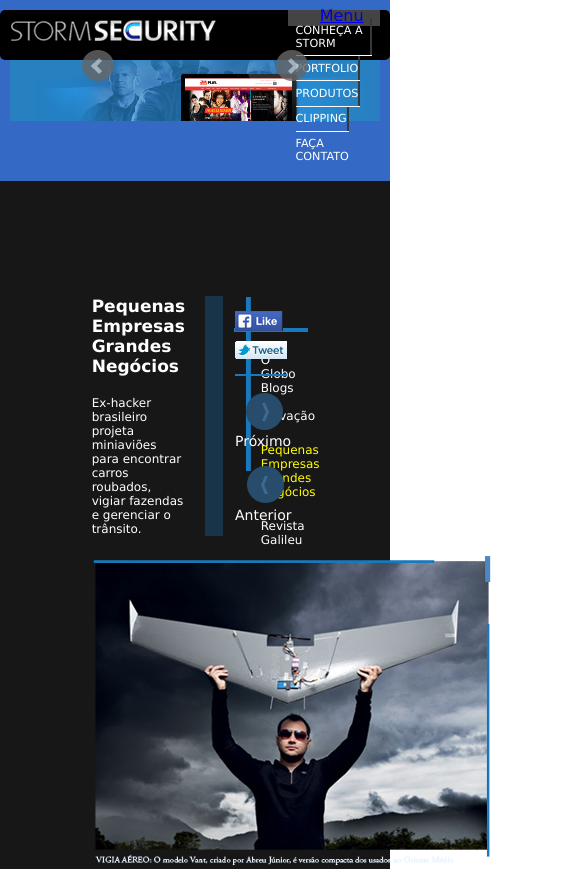
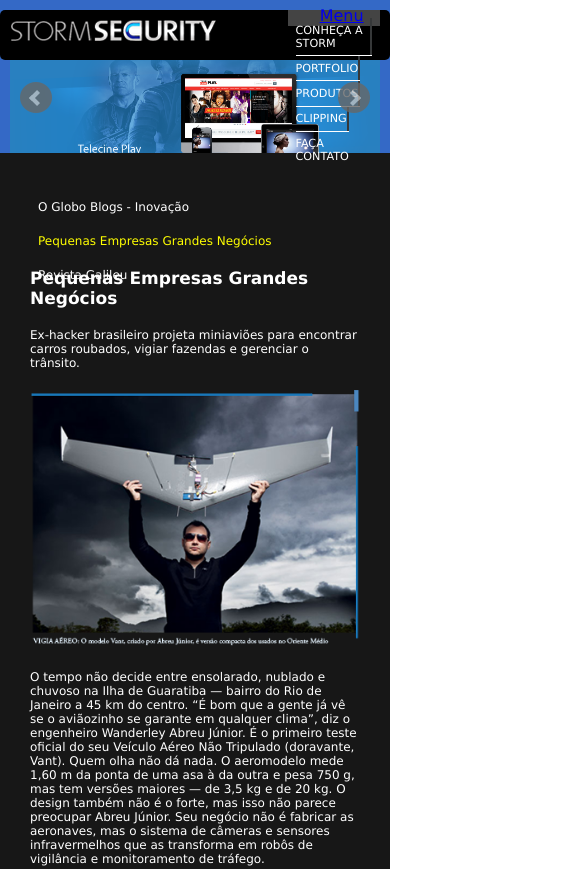
Before and after one commit to rodrigoIdei4/storm, a website: page index.html in a window 390 px wide. Shown: the top 869 px of the page, 585 px wide, since content can reach past the window. Drawn offline with nearby package versions, Linux system fonts and the light colour scheme; some packages are replaced by stand-ins of ours; files whose address does not match are found by name.

Commit message:
Estrutura do Clipping e Portfolio para mobile

```diff
--- a/index.html
+++ b/index.html
@@ -112,7 +112,7 @@
 
 			$(window).resize(function() {
 				var tamanhoViewport = $(window).width();
-				if (tamanhoViewport > 480) {
+				if (tamanhoViewport > 800) {
 					$(".nav").css("height","auto").addClass("fechada");
 				} else {
 					$(".nav").css("height","0px").addClass("fechada");
--- a/sass/estilo.scss
+++ b/sass/estilo.scss
@@ -281,7 +281,7 @@ body{
 		}
 	}
 }
-@media only screen and (max-width: 480px){
+@media only screen and (max-width: 800px){
 	$zen-column-count: 4;
     body{
     	article{
@@ -348,6 +348,46 @@ body{
 				    }
 			    }
     		}
+    		#portfolio{
+    			.bx-wrapper{
+    				margin: 0 auto;
+
+    				.bx-viewport{
+    					height: 153px !important;
+    				}
+
+    				.bx-controls-direction{
+    					@include zen-grid-item(12, 1);
+    				}
+    			}
+    		}
+    		#clipping{
+    			.noticia{
+    				@include zen-grid-item(12, 1);
+    				position: relative;
+
+    				.noticia-destaque{
+    					@include zen-grid-item(12, 1);
+
+    					img{
+    						width: 100%;
+    					}
+    				}
+    				.controles{
+    					display: none;
+    				}
+    				.noticias{
+    					@include zen-grid-item(12, 1);
+    					position: absolute;
+    					top: -10px;
+    					left: 0;
+    					background: none;
+    				}
+    			}
+    		}
+    		#contato{
+    			display: none;
+    		}
     	}
     }
 }
```
Also changed, not shown: css/estilo.css.
